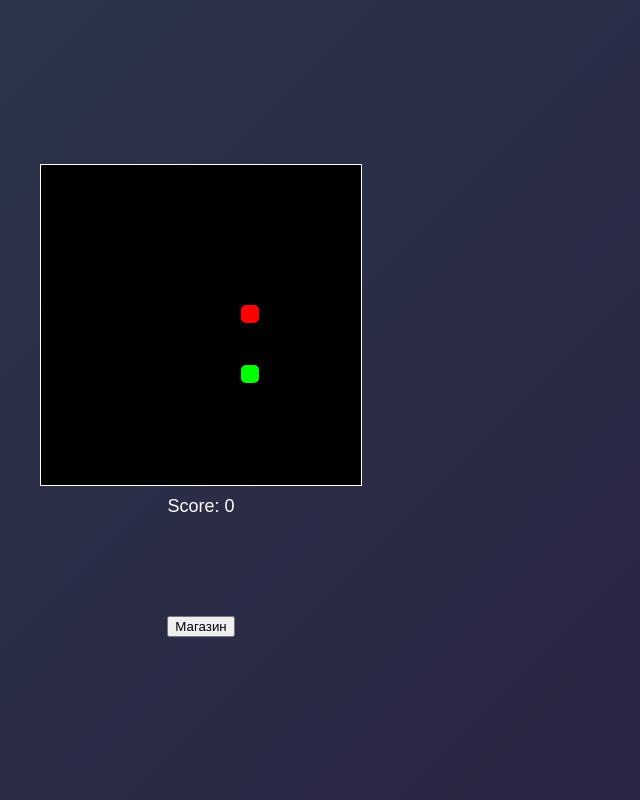
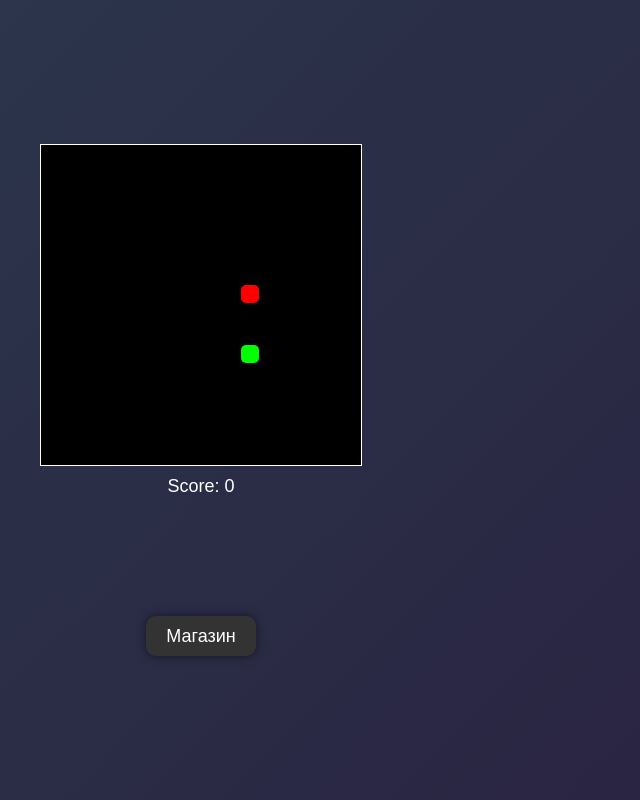
Before and after one commit to AstraBoo/worm.github.io, a plain HTML site: page index.html in a window 1280 px wide. Shown: the whole page, without its empty margins (439-1079 px from the left). Drawn offline with Linux system fonts and the light colour scheme.

Commit message:
Update styles.css

```diff
--- a/styles.css
+++ b/styles.css
@@ -93,3 +93,22 @@ canvas {
   0% { opacity: 1; transform: translateY(0); }
   100% { opacity: 0; transform: translateY(-50px); }
 }
+
+#shopButton {
+    margin-top: 20px; /* Отступ сверху, чтобы разместить кнопку ниже */
+    padding: 10px 20px;
+    font-size: 18px;
+    background-color: #333;
+    color: #fff;
+    border: none;
+    border-radius: 10px;
+    cursor: pointer;
+    box-shadow: 0 0 10px rgba(0, 0, 0, 0.5);
+    transition: background-color 0.3s ease, box-shadow 0.3s ease;
+    height: 40px; /* Высота кнопки */
+}
+
+#shopButton:hover {
+    background-color: #444;
+    box-shadow: 0 0 15px rgba(0, 0, 0, 0.7);
+}
```
